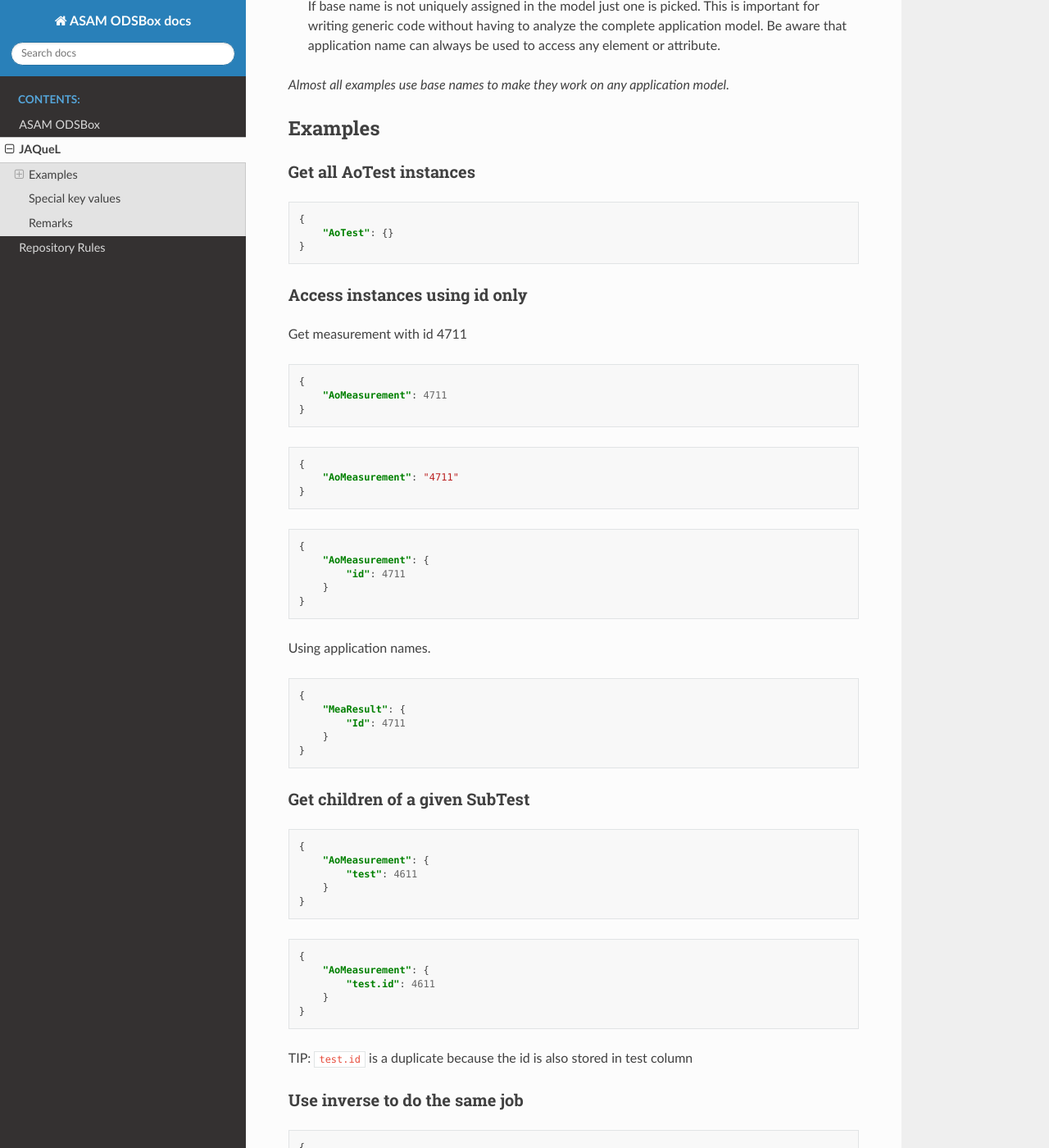
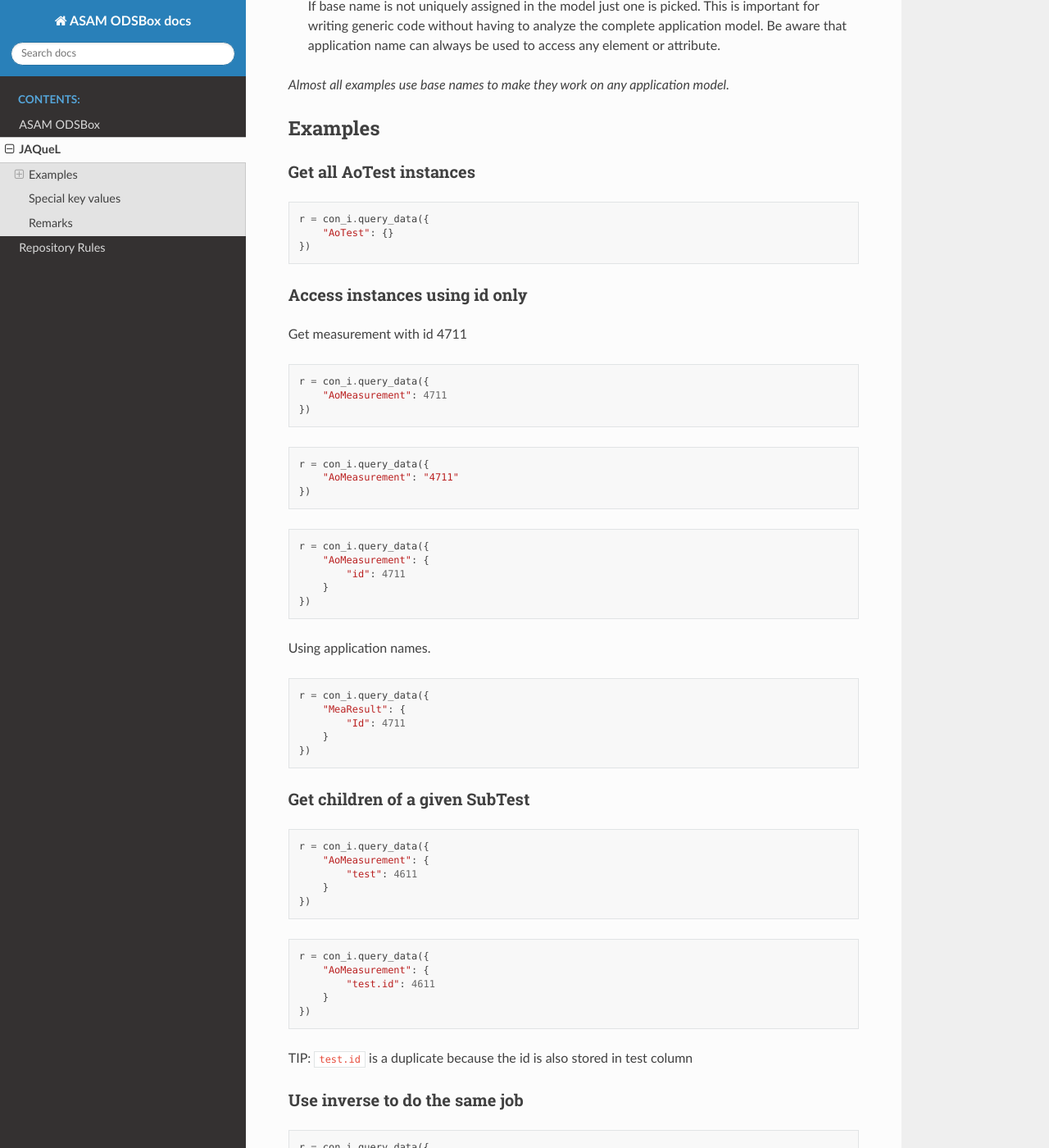
Before and after one commit to peak-solution/odsbox, a Sphinx documentation site: the page built from docs/jaquel.md, in a window 1280 px wide and 1400 px high, scrolled down 308 px. Shown: the whole window at 82% size. Built offline with Sphinx 7.4.7 and the Read the Docs theme 3.1.0, drawn with Linux system fonts in a browser that asks for light colours; pages that are not in the unit, such as notebooks, are missing from menus; some of the changed text lies outside the part shown.

Commit message:
add query_data (#64)
Co-authored-by: a.krantz <a.krantz@peak-solution.de>

````diff
--- a/docs/jaquel.md
+++ b/docs/jaquel.md
@@ -17,82 +17,82 @@ The lookup order is:
 
 ### Get all AoTest instances
 
-```json
-{
+```python
+r = con_i.query_data({
     "AoTest": {}
-}
+})
 ```
 
 ### Access instances using id only
 
 Get measurement with id 4711
 
-```json
-{
+```python
+r = con_i.query_data({
     "AoMeasurement": 4711
-}
+})
 ```
 
-```json
-{
+```python
+r = con_i.query_data({
     "AoMeasurement": "4711"
-}
+})
 ```
 
-```json
-{
+```python
+r = con_i.query_data({
     "AoMeasurement": {
         "id": 4711
     }
-}
+})
 ```
 
 Using application names.
 
-```json
-{
+```python
+r = con_i.query_data({
     "MeaResult": {
         "Id": 4711
     }
-}
+})
 ```
 
 
 ### Get children of a given SubTest
 
 
-```json
-{
+```python
+r = con_i.query_data({
     "AoMeasurement": {
         "test": 4611
     }
-}
+})
 ```
 
-```json
-{
+```python
+r = con_i.query_data({
     "AoMeasurement": {
         "test.id": 4611
     }
-}
+})
 ```
 
 TIP: `test.id` is a duplicate because the id is also stored in test column
 
 ### Use inverse to do the same job
 
-```json
-{
+```python
+r = con_i.query_data({
     "AoSubTest": "4611",
     "$attributes": {
         "children.name": 1,
         "children.id": 1
     }
-}
+})
 ```
 
-```json
-{
+```python
+r = con_i.query_data({
     "AoSubTest": "4611",
     "$attributes": {
         "children": {
@@ -100,48 +100,48 @@ TIP: `test.id` is a duplicate because the id is also stored in test column
             "id": 1
         }
     }
-}
+})
 ```
 
 ### Search for a AoTestSequence by name and version
 
-```json
-{
+```python
+r = con_i.query_data({
     "AoTestSequence": {
         "name": "MyTestSequence",
         "version": "V1"
     }
-}
+})
 ```
 ### Case insensitive match
 
-```json
-{
+```python
+r = con_i.query_data({
     "AoTest": {
         "name": {
             "$eq": "MyTest",
             "$options": "i"
         }
     }
-}
+})
 ```
 ### Case insensitive match
 
-```json
-{
+```python
+r = con_i.query_data({
     "AoTest": {
         "name": {
             "$like": "My*",
             "$options": "i"
         }
     }
-}
+})
 ```
 
 ### Resolve asam path
 
-```json
-{
+```python
+r = con_i.query_data({
     "AoMeasurement": {
         "name": "MyMea",
         "version": "V1",
@@ -152,11 +152,11 @@ TIP: `test.id` is a duplicate because the id is also stored in test column
         "test.parent_test.parent_test.name": "MyTest",
         "test.parent_test.parent_test.version": "V1"
     }
-}
+})
 ```
 
-```json
-{
+```python
+r = con_i.query_data({
     "AoMeasurement": {
         "name": "MyMea",
         "version": "V1",
@@ -173,13 +173,13 @@ TIP: `test.id` is a duplicate because the id is also stored in test column
             }
         }
     }
-}
+})
 ```
 
 ### Use $in operator
 
-```json
-{
+```python
+r = con_i.query_data({
     "AoMeasurement": {
         "id": {
             "$in": [
@@ -189,26 +189,26 @@ TIP: `test.id` is a duplicate because the id is also stored in test column
             ]
         }
     }
-}
+})
 ```
 
 ### Search for a time span
 
-```json
-{
+```python
+r = con_i.query_data({
     "AoMeasurement": {
         "measurement_begin": {
             "$gte": "2012-04-23T00:00:00.000Z",
             "$lt": "2012-04-24T00:00:00.000Z"
         }
     }
-}
+})
 ```
 
 ### Use between operator
 
-```json
-{
+```python
+r = con_i.query_data({
     "AoMeasurement": {
         "measurement_begin": {
             "$between": [
@@ -217,13 +217,13 @@ TIP: `test.id` is a duplicate because the id is also stored in test column
             ]
         }
     }
-}
+})
 ```
 
 ### Simple $and example
 
-```json
-{
+```python
+r = con_i.query_data({
     "AoMeasurement": {
         "$and": [
             {
@@ -240,13 +240,13 @@ TIP: `test.id` is a duplicate because the id is also stored in test column
             }
         ]
     }
-}
+})
 ```
 
 ### Simple or example
 
-```json
-{
+```python
+r = con_i.query_data({
     "AoMeasurement": {
         "$or": [
             {
@@ -269,13 +269,13 @@ TIP: `test.id` is a duplicate because the id is also stored in test column
             }
         ]
     }
-}
+})
 ```
 
 ### Simple $not example
 
-```json
-{
+```python
+r = con_i.query_data({
     "AoTestSequence": {
         "$not": {
             "$and": [
@@ -288,13 +288,13 @@ TIP: `test.id` is a duplicate because the id is also stored in test column
             ]
         }
     }
-}
+})
 ```
 
 ### Mixed case sensitive/insensitive
 
-```json
-{
+```python
+r = con_i.query_data({
     "AoTest": {
         "$and": [
             {
@@ -310,12 +310,12 @@ TIP: `test.id` is a duplicate because the id is also stored in test column
             }
         ]
     }
-}
+})
 ```
 ### Define unit for attribute to be retrieved
 
-```json
-{
+```python
+r = con_i.query_data({
     "AoMeasurementQuantity": 4711,
     "$attributes": {
         "name": 1,
@@ -324,13 +324,13 @@ TIP: `test.id` is a duplicate because the id is also stored in test column
             "$unit": 1234
         }
     }
-}
+})
 ```
 
 ### Define unit for attribute value in condition
 
-```json
-{
+```python
+r = con_i.query_data({
     "AoMeasurementQuantity": {
         "maximum": {
             "$unit": 3,
@@ -340,13 +340,13 @@ TIP: `test.id` is a duplicate because the id is also stored in test column
             ]
         }
     }
-}
+})
 ```
 
 ### Access $min and $max from minimum and maximum
 
-```json
-{
+```python
+r = con_i.query_data({
     "AoMeasurementQuantity": {
         "name": "Revs"
     },
@@ -360,13 +360,13 @@ TIP: `test.id` is a duplicate because the id is also stored in test column
             "$max": 1
         }
     }
-}
+})
 ```
 
 ### Do a full query filling some query elements
 
-```json
-{
+```python
+r = con_i.query_data({
     "AoMeasurement": {
         "$or": [
             {
@@ -408,24 +408,24 @@ TIP: `test.id` is a duplicate because the id is also stored in test column
     "$groupby": {
         "id": 1
     }
-}
+})
 ```
 
-```json
-{
+```python
+r = con_i.query_data({
     "AoMeasurement": {},
     "$attributes": {
         "name": {
             "$distinct": 1
         }
     }
-}
+})
 ```
 
 ### Use outer join to retrieve sparse set unit names
 
-```json
-{
+```python
+r = con_i.query_data({
     "AoMeasurementQuantity": {
         "measurement": 4712
     },
@@ -435,7 +435,7 @@ TIP: `test.id` is a duplicate because the id is also stored in test column
         "datatype": 1,
         "unit:OUTER.name": 1
     }
-}
+})
 ```
 
 ## Special key values
````
